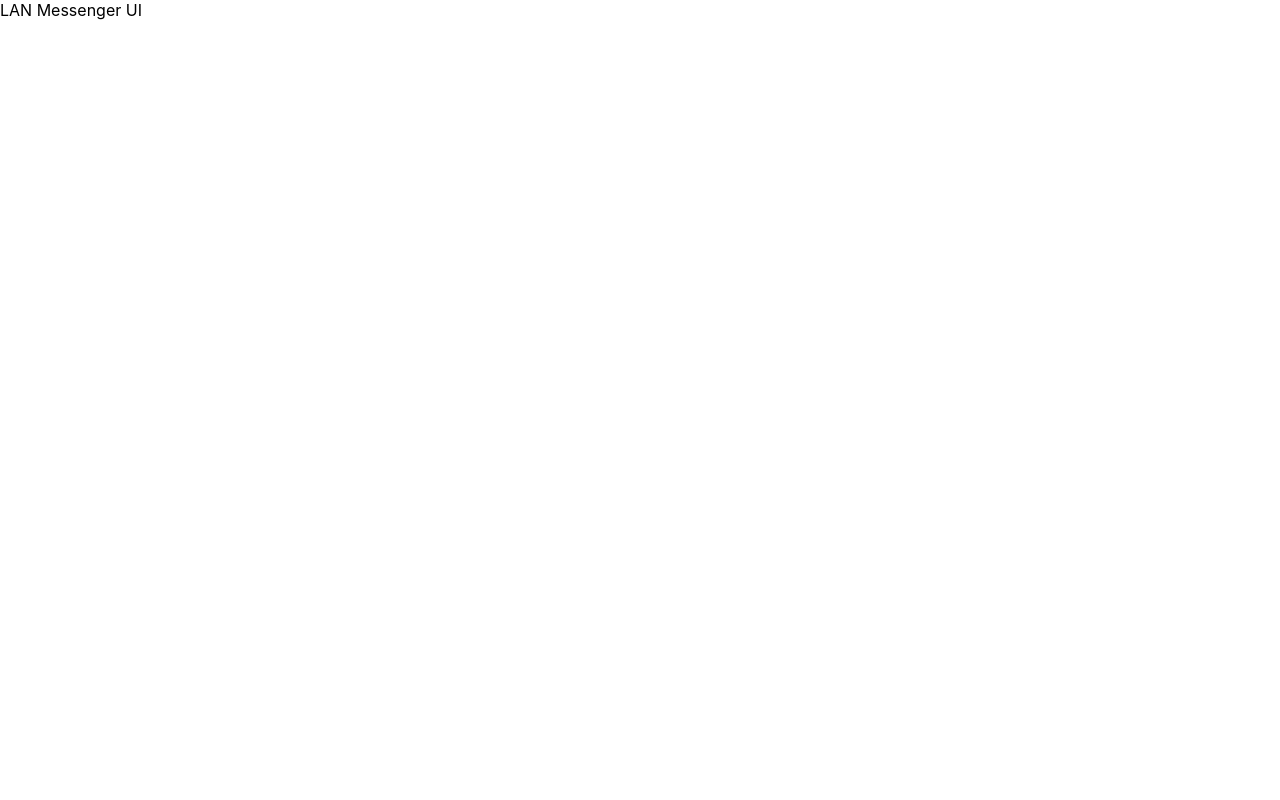
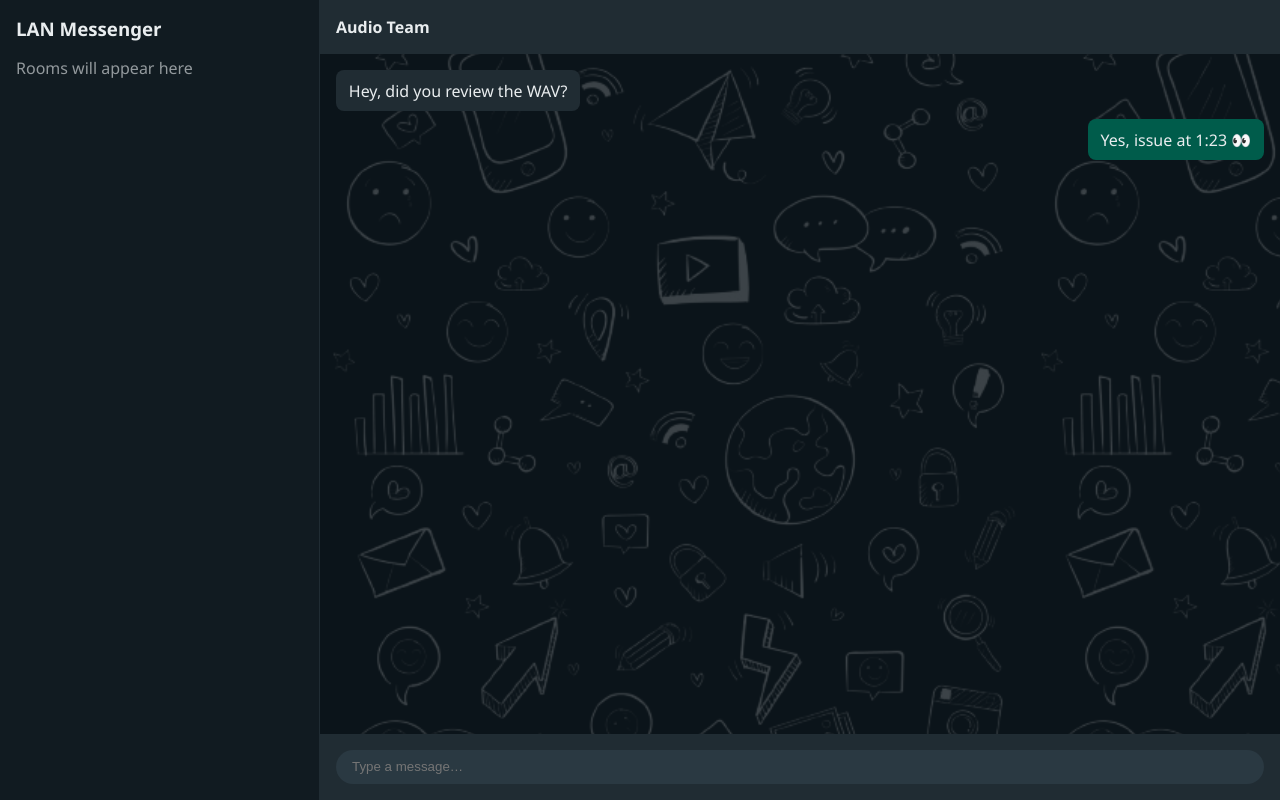
Before and after one commit to krishnacreator74/lan-messenger, a React (Create React App) app in the folder client/: page / in a window 1280 px wide. Built offline with nearby package versions, Linux system fonts and the light colour scheme.

Commit message:
basic UI interface
Whatsapp inspired

```diff
--- a/client/src/App.js
+++ b/client/src/App.js
@@ -1,7 +1,12 @@
+import Sidebar from "./components/Sidebar";
+import ChatWindow from "./components/ChatWindow";
+import "./styles/app.css";
+
 function App() {
   return (
-    <div>
-      LAN Messenger UI
+    <div className="app">
+      <Sidebar />
+      <ChatWindow />
     </div>
   );
 }
--- a/client/src/components/ChatWindow.jsx
+++ b/client/src/components/ChatWindow.jsx
@@ -0,0 +1,22 @@
+import MessageBubble from "./MessageBubble";
+
+function ChatWindow() {
+  return (
+    <div className="chat">
+      <div className="chat-header">
+        Audio Team
+      </div>
+
+      <div className="messages" style={{ display: "flex", flexDirection: "column" }}>
+        <MessageBubble text="Hey, did you review the WAV?" />
+        <MessageBubble text="Yes, issue at 1:23 👀" own />
+      </div>
+
+      <div className="chat-input">
+        <input placeholder="Type a message…" />
+      </div>
+    </div>
+  );
+}
+
+export default ChatWindow;
--- a/client/src/components/MessageBubble.jsx
+++ b/client/src/components/MessageBubble.jsx
@@ -0,0 +1,18 @@
+function MessageBubble({ text, own }) {
+  return (
+    <div
+      style={{
+        maxWidth: "60%",
+        marginBottom: "0.5rem",
+        padding: "0.6rem 0.8rem",
+        borderRadius: "8px",
+        backgroundColor: own ? "#005c4b" : "#202c33",
+        alignSelf: own ? "flex-end" : "flex-start"
+      }}
+    >
+      {text}
+    </div>
+  );
+}
+
+export default MessageBubble;
--- a/client/src/components/sidebar.jsx
+++ b/client/src/components/sidebar.jsx
@@ -0,0 +1,12 @@
+function Sidebar() {
+  return (
+    <div className="sidebar">
+      <h3>LAN Messenger</h3>
+      <p style={{ opacity: 0.6, marginTop: "1rem" }}>
+        Rooms will appear here
+      </p>
+    </div>
+  );
+}
+
+export default Sidebar;
--- a/client/src/index.css
+++ b/client/src/index.css
@@ -1,13 +1,11 @@
-body {
+* {
+  box-sizing: border-box;
   margin: 0;
-  font-family: -apple-system, BlinkMacSystemFont, 'Segoe UI', 'Roboto', 'Oxygen',
-    'Ubuntu', 'Cantarell', 'Fira Sans', 'Droid Sans', 'Helvetica Neue',
-    sans-serif;
-  -webkit-font-smoothing: antialiased;
-  -moz-osx-font-smoothing: grayscale;
+  padding: 0;
 }
 
-code {
-  font-family: source-code-pro, Menlo, Monaco, Consolas, 'Courier New',
-    monospace;
+body {
+  background-color: #0b141a;
+  font-family: 'Segoe UI', sans-serif;
+  color: #e9edef;
 }
--- /dev/null
+++ b/client/src/styles/app.css
@@ -0,0 +1,71 @@
+.app {
+  display: flex;
+  height: 100vh;
+}
+
+/* SIDEBAR */
+.sidebar {
+  width: 25%;
+  background-color: #111b21;
+  border-right: 1px solid #202c33;
+  padding: 1rem;
+}
+
+/* CHAT AREA */
+.chat {
+  width: 75%;
+  display: flex;
+  flex-direction: column;
+  background-color: #0b141a;
+  position: relative;
+}
+
+.chat::before {
+  content: "";
+  position: absolute;
+  top: 0;
+  left: 0;
+  width: 100%;
+  height: 100%;
+  background-image: url("../img/doodle.png");
+  background-size: contain;
+  opacity: 0.2;
+  z-index: 0;
+}
+
+.chat > * {
+  position: relative;
+  z-index: 1;
+}
+
+
+/* HEADER */
+.chat-header {
+  padding: 1rem;
+  background-color: #202c33;
+  font-weight: bold;
+}
+
+/* MESSAGES */
+.messages {
+  flex: 1;
+  padding: 1rem;
+  overflow-y: auto;
+}
+
+/* INPUT */
+.chat-input {
+  padding: 1rem;
+  background-color: #202c33;
+  display: flex;
+}
+
+.chat-input input {
+  flex: 1;
+  padding: 0.6rem 1rem;
+  border-radius: 20px;
+  border: none;
+  outline: none;
+  background-color: #2a3942;
+  color: white;
+}
```
Also changed, not shown: client/src/img/doodle.png (added).
